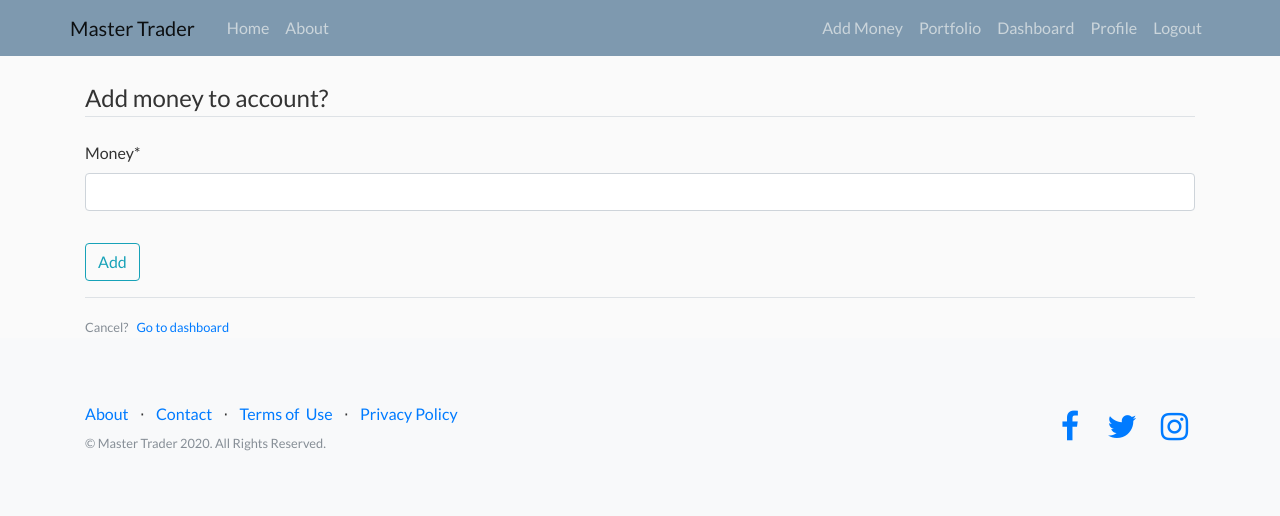
After one commit to solo1g/django-trading-app, a Django app: page /add_money/ in a window 1280 px wide. The commit adds this page. Shown: the top 516 px of the page. Run offline with Django 3.2, Linux system fonts and the light colour scheme; a user stored in the database is signed in; some libraries are stand-ins or nearby versions.

Commit message:
v1.0 done

```diff
--- /dev/null
+++ b/stocks/forms.py
@@ -0,0 +1,5 @@
+from django import forms
+
+
+class MoneyForm(forms.Form):
+    money = forms.FloatField(label='Money')
--- a/stocks/templates/stocks/about.html
+++ b/stocks/templates/stocks/about.html
@@ -2,8 +2,7 @@
 {% block content %}
 <div class="container">
     <h2>About us</h2>
-    <p>Behind this amazing app stands a genius dev team. It's not a "team" in the literal sense but rather just atleast one person taking on an entire team's work alone.</p>
-    <small class="text-muted">For legal reasons, team size is atleat one but I hope you get the idea</small>
+    <p>This app was made by Shreyansh and Rishabh</p>
     <small style="font-size:1px" class="text-muted"><a href="https://brrr.money/">Still here? Really want to become a master trader?</a></small>
 </div>
 {% endblock content %}
--- a/stocks/templates/stocks/base.html
+++ b/stocks/templates/stocks/base.html
@@ -44,6 +44,8 @@
                 <!-- Navbar Right Side -->
                 <div class="navbar-nav">
                 {% if user.is_authenticated %}
+                <a class="nav-item nav-link" href="{% url 'add-money' %}">Add Money</a>
+                <a class="nav-item nav-link" href="{% url 'portfolio' %}">Portfolio</a>
                 <a class="nav-item nav-link" href="{% url 'stocks-dashboard' %}">Dashboard</a>
                 <a class="nav-item nav-link" href="{% url 'profile' %}">Profile</a>
                 <a class="nav-item nav-link" href="{% url 'logout' %}">Logout</a>
--- a/stocks/templates/stocks/home.html
+++ b/stocks/templates/stocks/home.html
@@ -16,7 +16,7 @@
 	          		</h1>
 				</div></div>
                 <div class="col-5 col-md-4 col-lg-4 col-xl-4 mx-auto">
-                    <form style="opacity: 1;"><button class="btn btn-primary btn-block btn-lg" data-bs-hover-animate="wobble" type="submit">Sign up!</button></form>
+                    <form style="opacity: 1;"><a href='{% url 'register' %}'><dib class="btn btn-primary btn-block btn-lg" data-bs-hover-animate="wobble" type="submit">Sign up!</div></a></form>
                 </div>
             </div>
         </div>
@@ -107,7 +107,7 @@
                 </div>
                 <div class="col-md-10 col-lg-8 col-xl-7 mx-auto">
                     <form>
-                        <div class="form-row"><button class="btn btn-primary btn-block btn-lg" data-aos="zoom-in" type="submit" style="margin: 0 80px;padding: 8px 16px;">Sign up!</button></div>
+                        <div class="form-row"><a href='{% url 'register' %}' class="btn btn-primary btn-block btn-lg" data-aos="zoom-in" style="margin: 0 80px;padding: 8px 16px;">Sign up!</a></div>
                     </form>
                 </div>
             </div>
--- /dev/null
+++ b/stocks/templates/stocks/money.html
@@ -0,0 +1,23 @@
+{% extends 'stocks/base.html' %}
+{% load crispy_forms_tags %}
+{% block content %}
+<div class="container">
+    <form method="POST">
+        {% csrf_token %}
+        <fieldset class="form-group">
+            <legend class="border-bottom mb-4">
+                Add money to account?
+            </legend>
+            {{ form|crispy }}
+        </fieldset>
+        <div class="form-group">
+            <button class="btn btn-outline-info" type="submit">Add</button>
+        </div>
+    </form>
+    <div class="border-top pt-3">
+        <small class="text-muted">
+        Cancel?<a class="ml-2" href="{% url 'stocks-dashboard' %}">Go to dashboard</a>
+        </small>
+    </div>
+</div>
+{% endblock content %}
--- a/stocks/urls.py
+++ b/stocks/urls.py
@@ -10,4 +10,6 @@ urlpatterns = [
     path('transact/', views.transact, name='transact'),
     path('chart_query/', views.chart_query, name='chart-query'),
     path('account_value/', views.account_value, name='account-value'),
+    path('add_money/', views.add_money, name='add-money'),
+    path('portfolio/', views.portfolio, name='portfolio'),
 ]
--- a/stocks/views.py
+++ b/stocks/views.py
@@ -1,8 +1,10 @@
-from django.shortcuts import render, HttpResponse
+from django.shortcuts import render, HttpResponse, redirect
 from django.http import JsonResponse
 from random import uniform
+from django.contrib import messages
 from django.contrib.auth.decorators import login_required
 from .models import *
+from .forms import *
 
 
 def home(request):
@@ -88,10 +90,10 @@ def transact(request):
                         print("Saving new account value")
                         user.accountvalue_set.create(value=(
                             ac_value-stock_chosen.ltp*quantity), holdings_value=latest_account.holdings_value).save()
-                        return HttpResponse("Success")
+                        return HttpResponse("Bought")
+                else:
+                    return HttpResponse("Not enough money!")
             elif request.POST.get('type') == "sell":
-                print("trying to sell", quantity, "have",
-                      user.portfolio_set.get(stock=stock_chosen).quantity)
                 try:
                     if user.portfolio_set.get(stock=stock_chosen).quantity > quantity:
                         print("creating sell transaction")
@@ -104,10 +106,12 @@ def transact(request):
                         user.accountvalue_set.create(value=(
                             ac_value+change), holdings_value=(latest_account.holdings_value)).save()
                         stock_in_portfolio.save()
-                        return HttpResponse("Success")
+                        return HttpResponse("Sold!")
+                    else:
+                        return HttpResponse("Not holding enough shares!")
                 except:
-                    return HttpResponse("Fail")
-    return HttpResponse("Fail")
+                    return HttpResponse("Not holding enough shares!")
+    return HttpResponse("This should never happen. Contact the devs!")
 
 
 @login_required
@@ -130,11 +134,32 @@ def account_value(request):
     latest_account = request.user.accountvalue_set.all().order_by('-time')[0]
     current = latest_account.holdings_value
     cash = latest_account.value
-    # endure this is the default value for money on new account
+    # ensure this is the default value for money on new account
     initial = 10000.0
     gain_percent = ((current+cash)/initial-1)*100.0
-    return HttpResponse(f'<span>${round(current,2)} ▲${round(gain_percent,2)}% Cash:${round(cash,2)}')
+    color = "text-success" if gain_percent >= 0 else "text-danger"
+    return HttpResponse(f'<p>Holdings Value: ₹{round(current,2)}</p><p class="{color}">▲{round(gain_percent,2)}%</p><p>Cash: ₹{round(cash,2)}</p>')
 
 
 @login_required
-def change_money(reques):
+def add_money(request):
+    if request.method == 'POST':
+        form = MoneyForm(request.POST)
+        if form.is_valid():
+            money = form.cleaned_data.get('money')
+            last_value = request.user.accountvalue_set.all().order_by('-time').first()
+            request.user.accountvalue_set.create(
+                value=last_value.value+money, holdings_value=last_value.holdings_value).save()
+            messages.success(request, f'₹{money} added!')
+            return redirect('stocks-dashboard')
+    else:
+        form = MoneyForm()
+    return render(request, 'stocks/money.html', {'form': form})
+
+
+@login_required
+def portfolio(request):
+    query = request.user.portfolio_set.all()
+    data = [{'name': each.stock.name, 'full_name': each.stock.full_name, 'ltp': each.stock.ltp, 'quantity': each.quantity}
+            for each in query]
+    return render(request, 'stocks/portfolio.html', {'data': data})
--- a/users/forms.py
+++ b/users/forms.py
@@ -23,4 +23,4 @@ class UserUpdateForm(forms.ModelForm):
 class ProfileUpdateForm(forms.ModelForm):
     class Meta:
         model = Profile
-        fields = ['image']
+        fields = ['image', 'mobile_number', 'pan']
```
Also changed, not shown: stocks/templates/stocks/dashboard.html (+22 -16 lines), stocks/templates/stocks/portfolio.html (added, +10 -0 lines), db.sqlite3, stocks/migrations/0013_auto_20201120_2018.py (added), users/migrations/0003_remove_profile_money.py (added).
